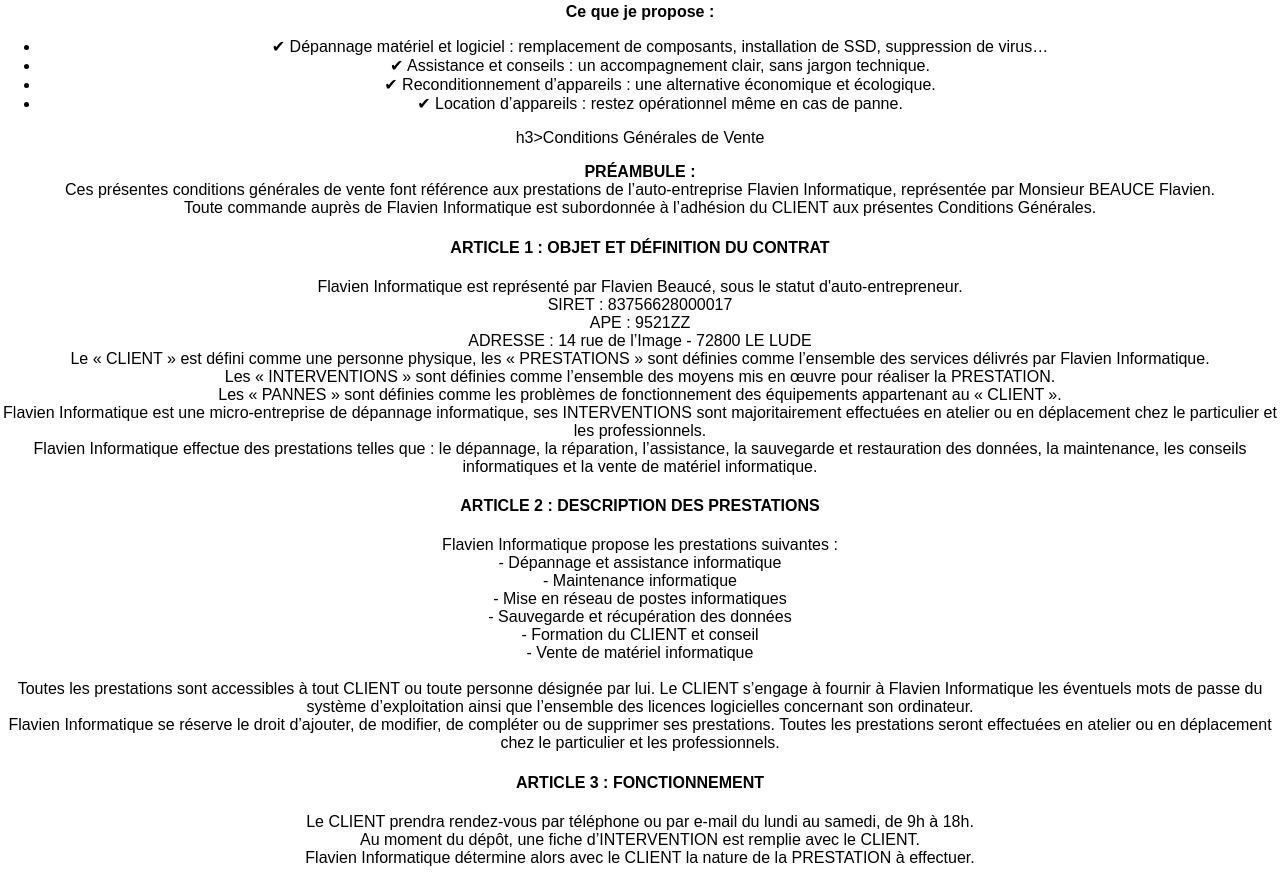
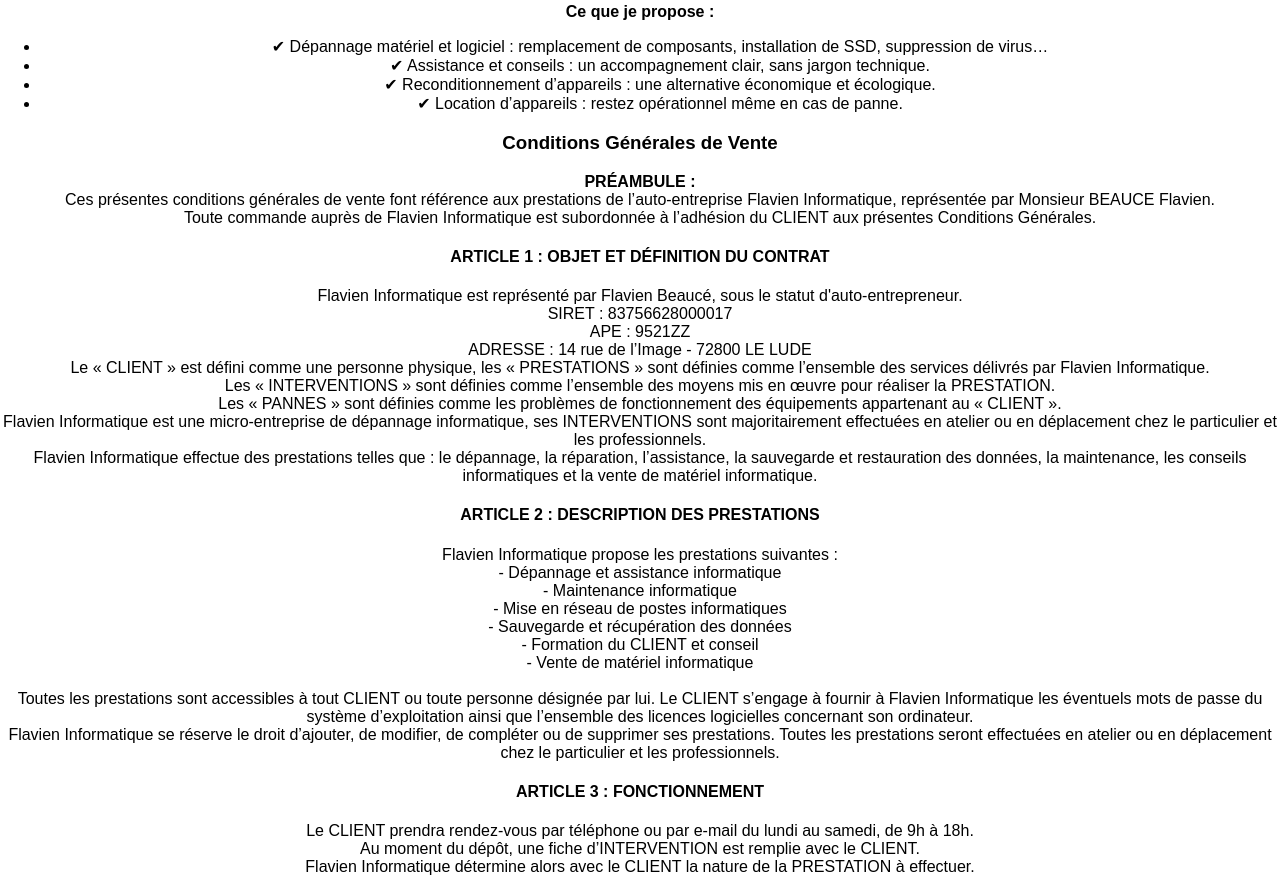
Before and after one commit to Flavien124/Flavien.informatique, a plain HTML site: page index.html in a window 1280 px wide. Shown: the part 997-1877 px from the top of the page. Drawn offline with Linux system fonts and the light colour scheme.

Commit message:
Update index.html

```diff
--- a/index.html
+++ b/index.html
@@ -330,7 +330,7 @@
 </div>
 
 <!-- Section CGV -->
-h3>Conditions Générales de Vente</h3>
+<h3>Conditions Générales de Vente</h3>
     <p><strong>PRÉAMBULE :</strong><br>
     Ces présentes conditions générales de vente font référence aux prestations de l’auto-entreprise Flavien Informatique, représentée par Monsieur BEAUCE Flavien.<br>
     Toute commande auprès de Flavien Informatique est subordonnée à l’adhésion du CLIENT aux présentes Conditions Générales.</p>
@@ -498,6 +498,7 @@ h3>Conditions Générales de Vente</h3>
         let cgvSection = document.getElementById("cgvSection");
         cgvSection.style.display = (cgvSection.style.display === "none" || cgvSection.style.display === "") ? "block" : "none";
     });
+</script>
 
     document.getElementById("toggleForm").addEventListener("click", function(event) {
         event.preventDefault();
```
